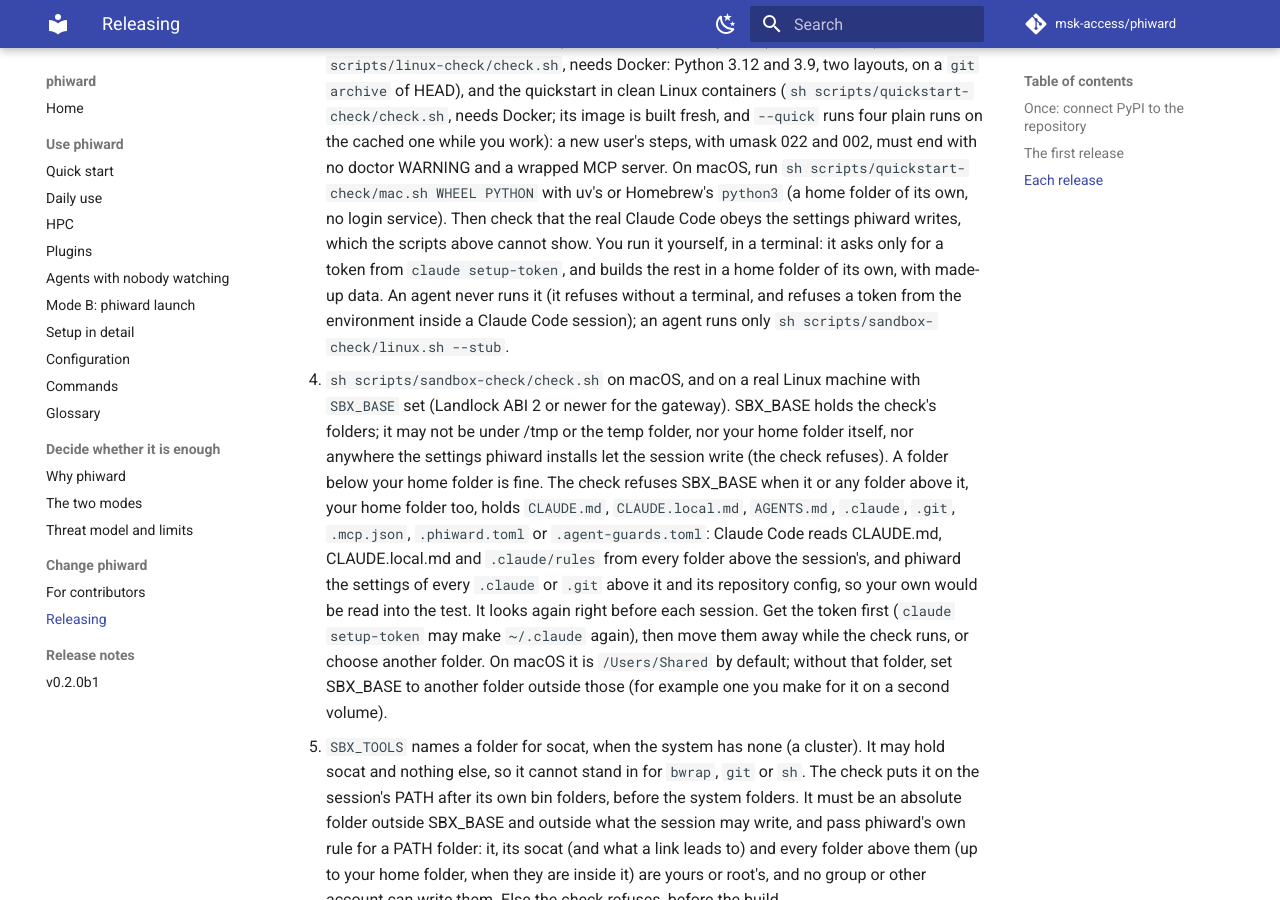
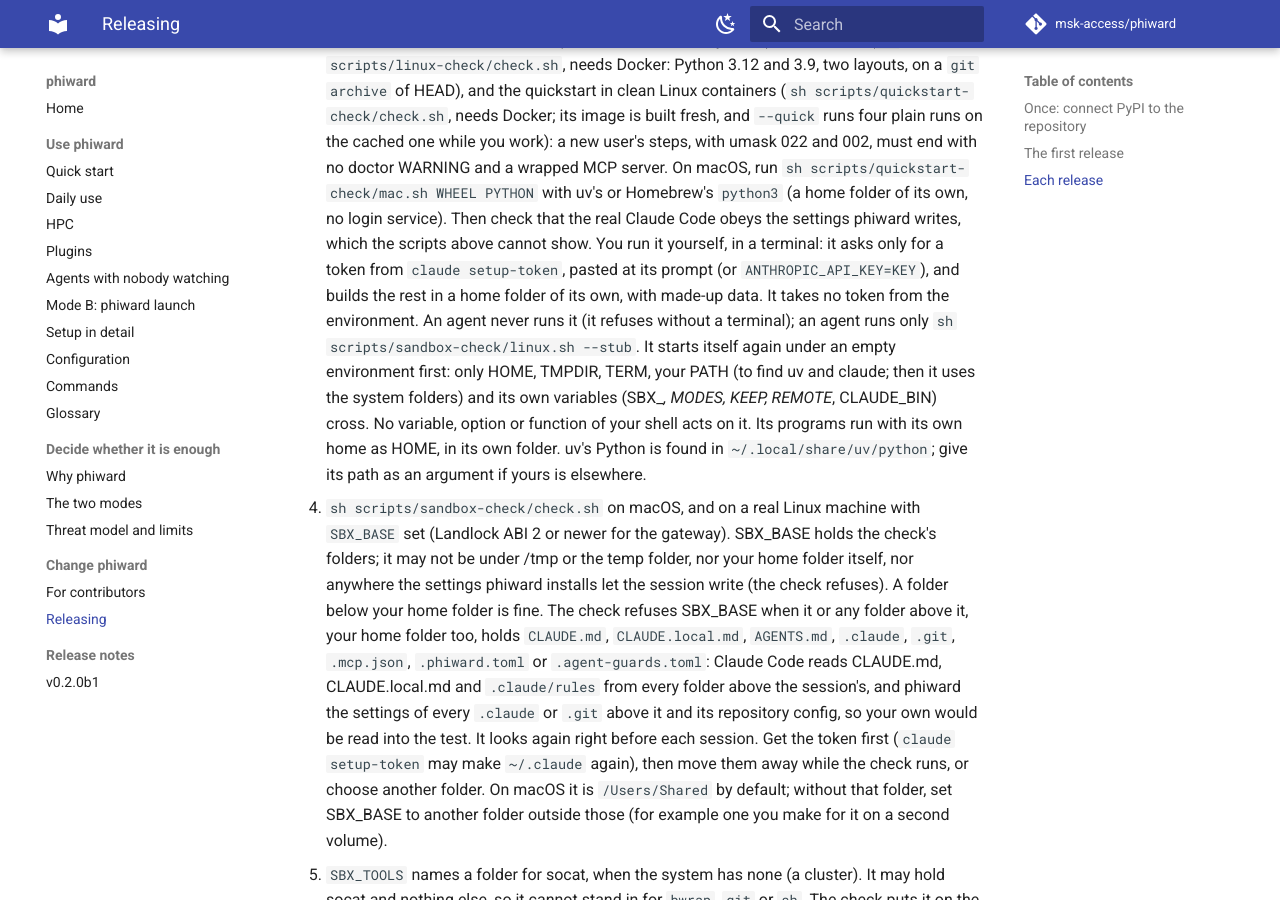
Before and after one commit to msk-access/phiward, an MkDocs documentation site: the page built from docs/releasing.md, in a window 1280 px wide and 900 px high, scrolled down 1325 px. Built offline with MkDocs 1.6.1 and Material for MkDocs 9.7.7, drawn with Linux system fonts in a browser that asks for light colours; comment, search, counter and statistics services are not loaded; the version menu is left out; some of the changed text lies outside the part shown.

Commit message:
fix(sandbox-check): start again under an empty environment; the token only at the prompt
The source: the check ran in the environment of the shell that started it, so its variables,
options and functions acted on it. Unsetting a list of names afterwards could not undo that:
under bash-as-sh (RHEL 8, macOS) SHELLOPTS and BASHOPTS are read only and their unset failed
quietly (SHELLOPTS=xtrace printed the token), the unset came after the check's own variables
were set (an exported `here` sent it to /cleanup.sh), and exported functions named dirname or
uname ran before it.

- check.sh's first statement, a case and an exec, starts it again under `env -i`: only HOME,
  TMPDIR, TERM, the caller's PATH as SBX_PATH (to find uv and claude once; then the system
  folders), SBX_BASE, SBX_SRC, SBX_TOOLS, SBX_OUT, SBX_IMAGE, SBX_LOCKED, SBX_CLEANUP_WAIT,
  MODES, KEEP, REMOTE, REMOTE_DIR, REMOTE_HOSTNAME, REMOTE_USER and CLAUDE_BIN cross. The second
  start is marked by --sbx-clean, an argument the check adds itself, not by a variable. No
  keyword or special built-in can be replaced by a function, so nothing of the caller runs
  before the exec.
- The token is taken only at the prompt: the CLAUDE_CODE_OAUTH_TOKEN and ANTHROPIC_API_KEY
  path and the CLAUDECODE refusal that guarded it are gone (no token crosses the new start).
  The prompt also takes ANTHROPIC_API_KEY=KEY.
- uv's Python folder (~/.local/share/uv/python) is given to the one uv command that finds it,
  never exported; USER and LOGNAME come from the account database.
- Removed, as no longer needed: places.sh's sbx_keep_env (the unset of every other variable and
  the refusal of an exported bash function) and its two tests. The passwd-home lookup stays.
- releasing.md, hpc.md (proxy and CA variables are dropped on purpose; run the check on a node
  that reaches the internet directly) and the changelog.

```diff
--- a/docs/releasing.md
+++ b/docs/releasing.md
@@ -55,9 +55,15 @@ Then push `main`, `develop` and the tag.
    folder of its own, no login service).
    Then check that the real Claude Code obeys the settings phiward writes, which the scripts above
    cannot show. You run it yourself, in a terminal: it asks only for a token from
-   `claude setup-token`, and builds the rest in a home folder of its own, with made-up data. An
-   agent never runs it (it refuses without a terminal, and refuses a token from the environment
-   inside a Claude Code session); an agent runs only `sh scripts/sandbox-check/linux.sh --stub`.
+   `claude setup-token`, pasted at its prompt (or `ANTHROPIC_API_KEY=KEY`), and builds the rest
+   in a home folder of its own, with made-up data. It takes no token from the environment. An
+   agent never runs it (it refuses without a terminal); an agent runs only
+   `sh scripts/sandbox-check/linux.sh --stub`.
+   It starts itself again under an empty environment first: only HOME, TMPDIR, TERM, your PATH
+   (to find uv and claude; then it uses the system folders) and its own variables (SBX_*, MODES,
+   KEEP, REMOTE*, CLAUDE_BIN) cross. No variable, option or function of your shell acts on it.
+   Its programs run with its own home as HOME, in its own folder. uv's Python is found in
+   `~/.local/share/uv/python`; give its path as an argument if yours is elsewhere.
    - `sh scripts/sandbox-check/check.sh` on macOS, and on a real Linux machine with
      `SBX_BASE` set (Landlock ABI 2 or newer for the gateway). SBX_BASE holds the check's
      folders; it may not be under /tmp or the temp folder, nor your home folder itself, nor
```
Also changed, not shown: other parts of docs/releasing.md (+1 -2 lines), CHANGELOG.md (+5 -1 lines), docs/hpc.md (+7 -1 lines), 3 other files.
